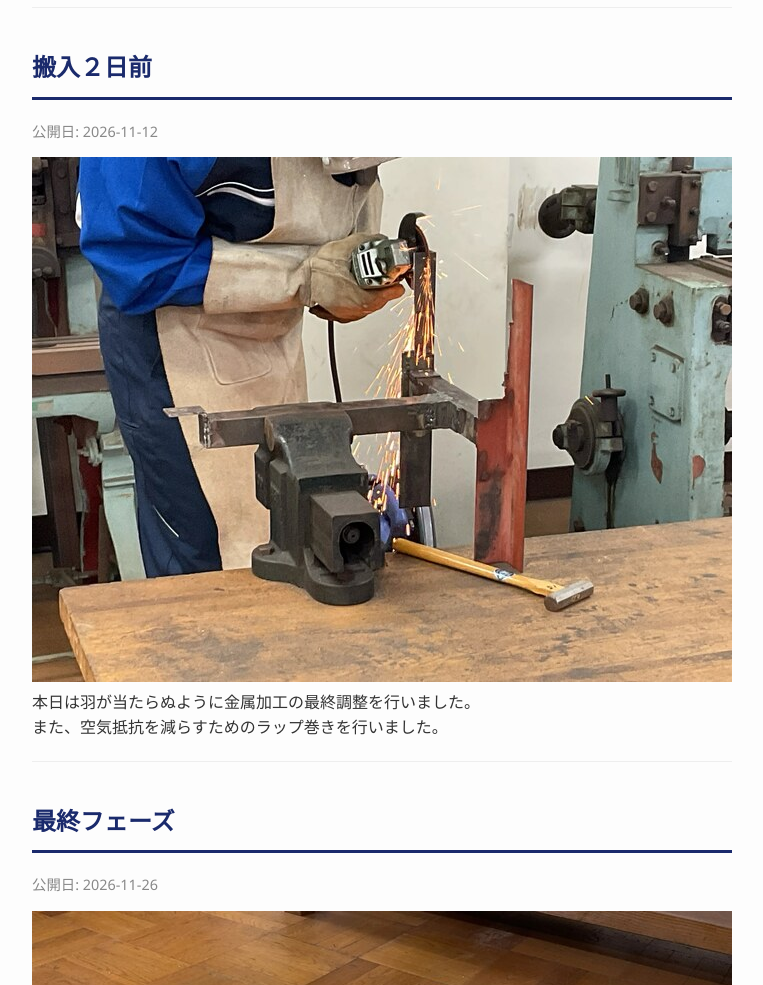
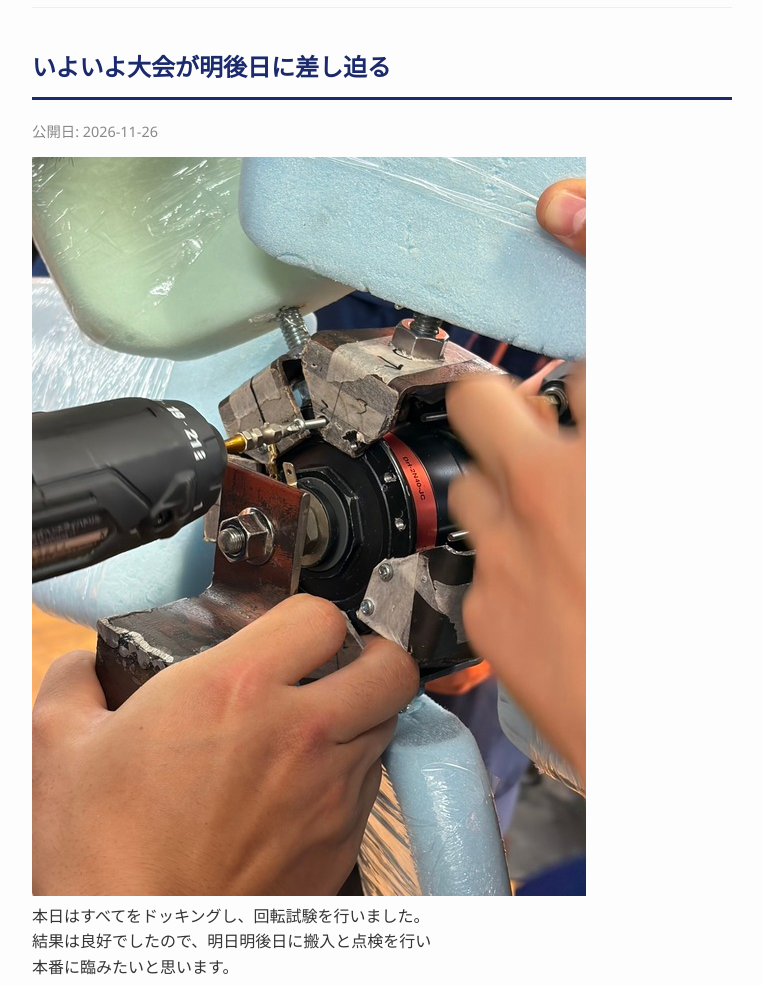
Before and after one commit to Xkot28/ichikawaTHS_Blog, a plain HTML site: page index.html in a window 1280 px wide. Shown: the part 1000-1985 px from the top of the page, without its empty margins (258-1021 px from the left). Drawn offline with Linux system fonts and the light colour scheme.

Commit message:
Update index.html

```diff
--- a/index.html
+++ b/index.html
@@ -22,6 +22,12 @@
             <img src= "202611201502.jpeg">
             <img src= "202611201509.jpeg">
             <div class='post-body'>今日は風力発電コンペに出場しました。<br>規格をクリヤして本番に臨みました。<br>少し耐久性に不安が残りましたが無事に完走し、<br>結果は低風速評価賞を獲得することができました！<br>次回からは発表練習に入ります。</div>
+        </article>
+        <article style='margin-bottom: 40px; border-bottom: 1px solid #eee; padding-bottom: 20px;'>
+            <h2>いよいよ大会が明後日に差し迫る</h2>
+            <p style='color: #888; font-size: 0.9rem;'>公開日: 2026-11-26</p>
+            <img src= "IMG_3230.jpeg">
+            <div class='post-body'>本日はすべてをドッキングし、回転試験を行いました。<br>結果は良好でしたので、明日明後日に搬入と点検を行い<br>本番に臨みたいと思います。</div>
         </article>
         <article style='margin-bottom: 40px; border-bottom: 1px solid #eee; padding-bottom: 20px;'>
             <h2>搬入２日前</h2>
```
